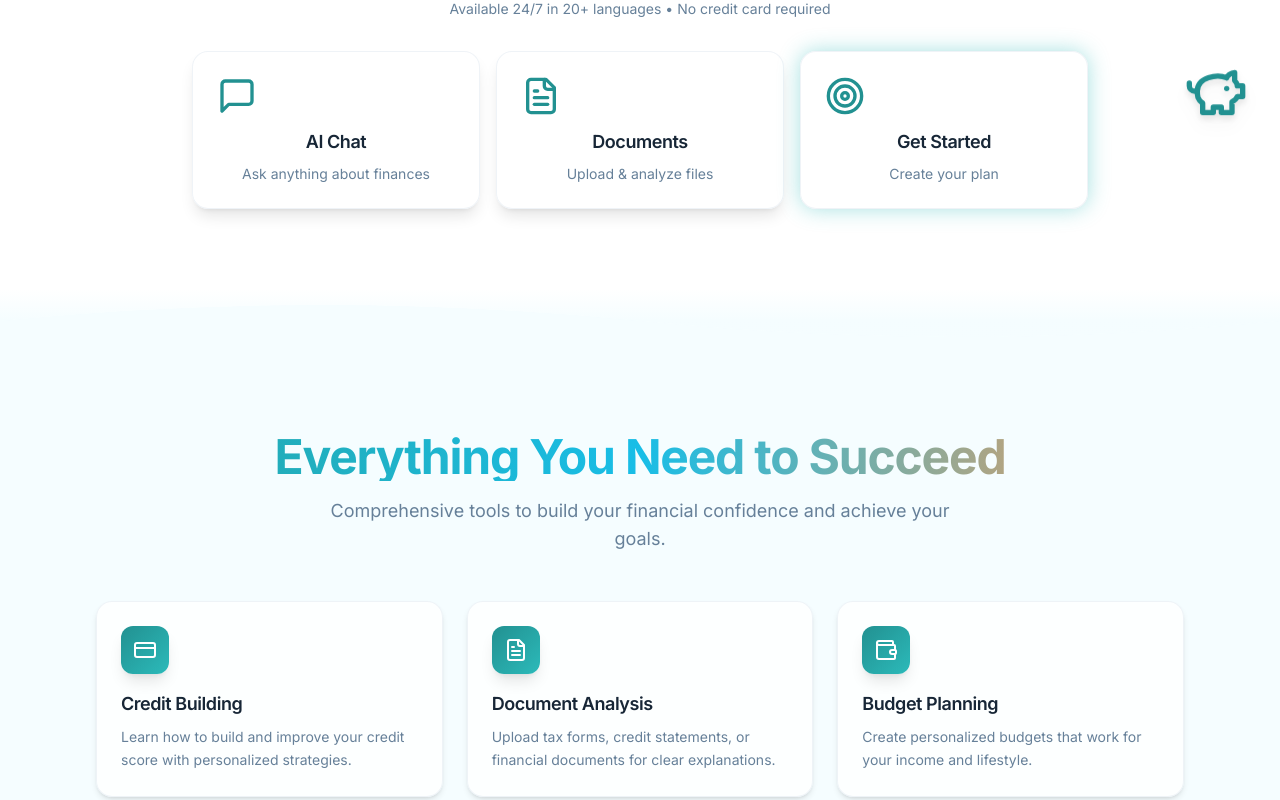
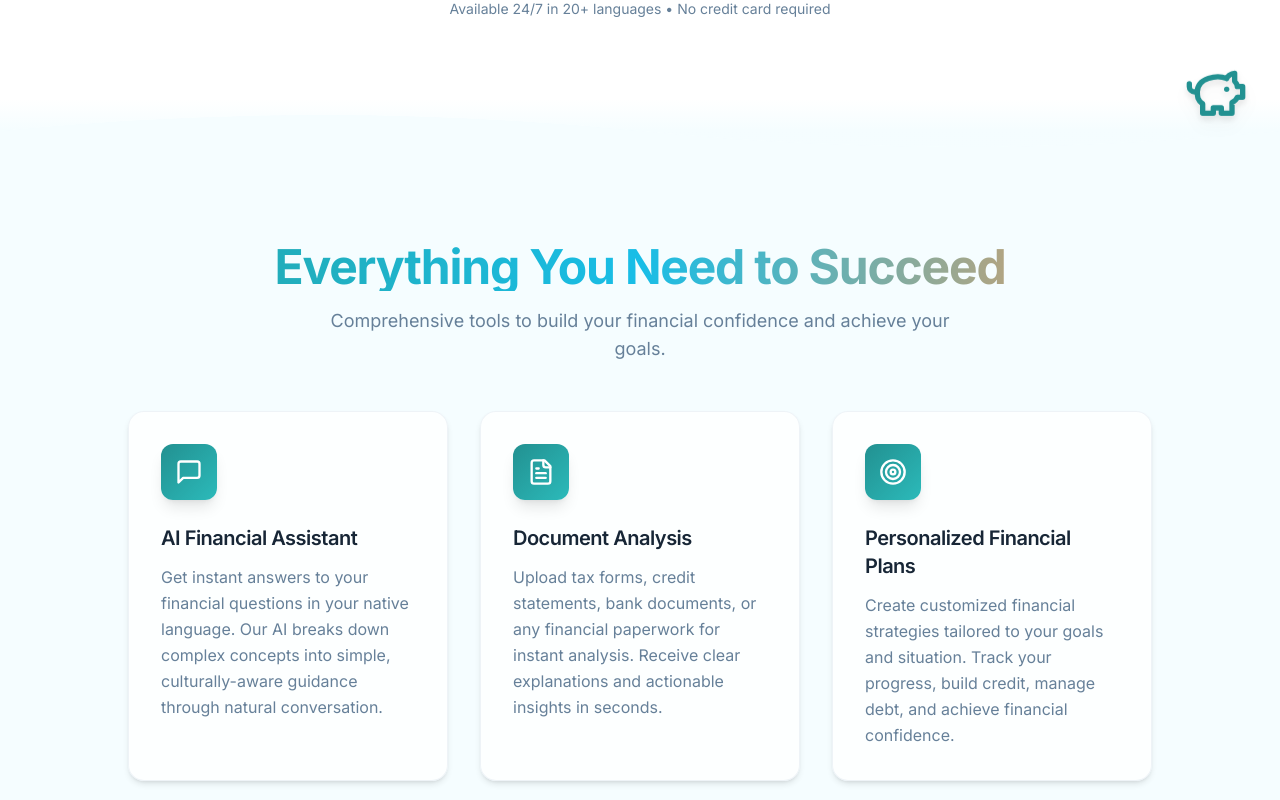
Before and after one commit to aivil0/moneylingo, a React (Vite) app: page / in a window 1280 px wide. Shown: the part 580-1380 px from the top of the page. Built offline with nearby package versions, Linux system fonts and the light colour scheme; the HTML template or start-up script is replaced by a standard one.

Commit message:
Refactor homepage feature cards

```diff
--- a/src/pages/Index.tsx
+++ b/src/pages/Index.tsx
@@ -97,29 +97,17 @@ const Index = () => {
   ];
 
   const features = [{
-    icon: CreditCard,
-    title: "Credit Building",
-    description: "Learn how to build and improve your credit score with personalized strategies."
+    icon: MessageSquare,
+    title: "AI Financial Assistant",
+    description: "Get instant answers to your financial questions in your native language. Our AI breaks down complex concepts into simple, culturally-aware guidance through natural conversation."
   }, {
     icon: FileText,
     title: "Document Analysis",
-    description: "Upload tax forms, credit statements, or financial documents for clear explanations."
+    description: "Upload tax forms, credit statements, bank documents, or any financial paperwork for instant analysis. Receive clear explanations and actionable insights in seconds."
   }, {
-    icon: Wallet,
-    title: "Budget Planning",
-    description: "Create personalized budgets that work for your income and lifestyle."
-  }, {
-    icon: Globe,
-    title: "Multi-Language Support",
-    description: "Available in English, Spanish, Chinese, Arabic, Hindi, French, and more."
-  }, {
-    icon: TrendingDown,
-    title: "Debt Management",
-    description: "Get strategies to reduce debt and manage payments effectively."
-  }, {
-    icon: Shield,
-    title: "Bank-Level Security",
-    description: "Your financial data is protected with industry-leading encryption and security measures."
+    icon: Target,
+    title: "Personalized Financial Plans",
+    description: "Create customized financial strategies tailored to your goals and situation. Track your progress, build credit, manage debt, and achieve financial confidence."
   }];
   const values = [{
     icon: Heart,
@@ -238,27 +226,6 @@ const Index = () => {
                 Available 24/7 in 20+ languages • No credit card required
               </p>
             </div>
-
-            {/* Quick Action Cards */}
-            <div className="grid sm:grid-cols-3 gap-4 max-w-4xl mx-auto mt-12">
-              <Link to="/chat" className="glass-card p-6 rounded-2xl hover-card-lift group">
-                <MessageSquare className="h-10 w-10 text-primary mb-3 group-hover:scale-110 transition-transform duration-300" />
-                <h3 className="font-semibold text-lg mb-2">AI Chat</h3>
-                <p className="text-sm text-muted-foreground">Ask anything about finances</p>
-              </Link>
-
-              <Link to="/documents" className="glass-card p-6 rounded-2xl hover-card-lift group">
-                <FileText className="h-10 w-10 text-primary mb-3 group-hover:scale-110 transition-transform duration-300" />
-                <h3 className="font-semibold text-lg mb-2">Documents</h3>
-                <p className="text-sm text-muted-foreground">Upload & analyze files</p>
-              </Link>
-
-              <button onClick={handleGetStarted} className="glass-card p-6 rounded-2xl hover-card-lift group glow-pulse">
-                <Target className="h-10 w-10 text-primary mb-3 group-hover:scale-110 transition-transform duration-300" />
-                <h3 className="font-semibold text-lg mb-2">Get Started</h3>
-                <p className="text-sm text-muted-foreground">Create your plan</p>
-              </button>
-            </div>
           </div>
         </section>
 
@@ -281,17 +248,17 @@ const Index = () => {
               </p>
             </div>
 
-            <div className="grid sm:grid-cols-2 lg:grid-cols-3 gap-6">
+            <div className="grid md:grid-cols-3 gap-8 max-w-5xl mx-auto">
               {features.map((feature, index) => {
               const Icon = feature.icon;
-              return <div key={feature.title} className="bg-background/80 backdrop-blur-sm border border-border/40 shadow-md p-6 rounded-2xl hover:shadow-lg hover:-translate-y-1 transition-all duration-300 group animate-fade-in-up" style={{
+              return <div key={feature.title} className="bg-background/80 backdrop-blur-sm border border-border/40 shadow-md p-8 rounded-2xl hover:shadow-lg hover:-translate-y-1 transition-all duration-300 group animate-fade-in-up" style={{
                 animationDelay: `${index * 0.1}s`
               }}>
-                    <div className="h-12 w-12 rounded-xl bg-gradient-primary flex items-center justify-center mb-4 group-hover:scale-110 transition-transform duration-300 shadow-lg">
-                      <Icon className="h-6 w-6 text-primary-foreground" />
+                    <div className="h-14 w-14 rounded-xl bg-gradient-primary flex items-center justify-center mb-6 group-hover:scale-110 transition-transform duration-300 shadow-lg">
+                      <Icon className="h-7 w-7 text-primary-foreground" />
                     </div>
-                    <h3 className="text-lg font-semibold mb-2">{feature.title}</h3>
-                    <p className="text-sm text-muted-foreground leading-relaxed">{feature.description}</p>
+                    <h3 className="text-xl font-semibold mb-3">{feature.title}</h3>
+                    <p className="text-base text-muted-foreground leading-relaxed">{feature.description}</p>
                   </div>;
             })}
             </div>
```
